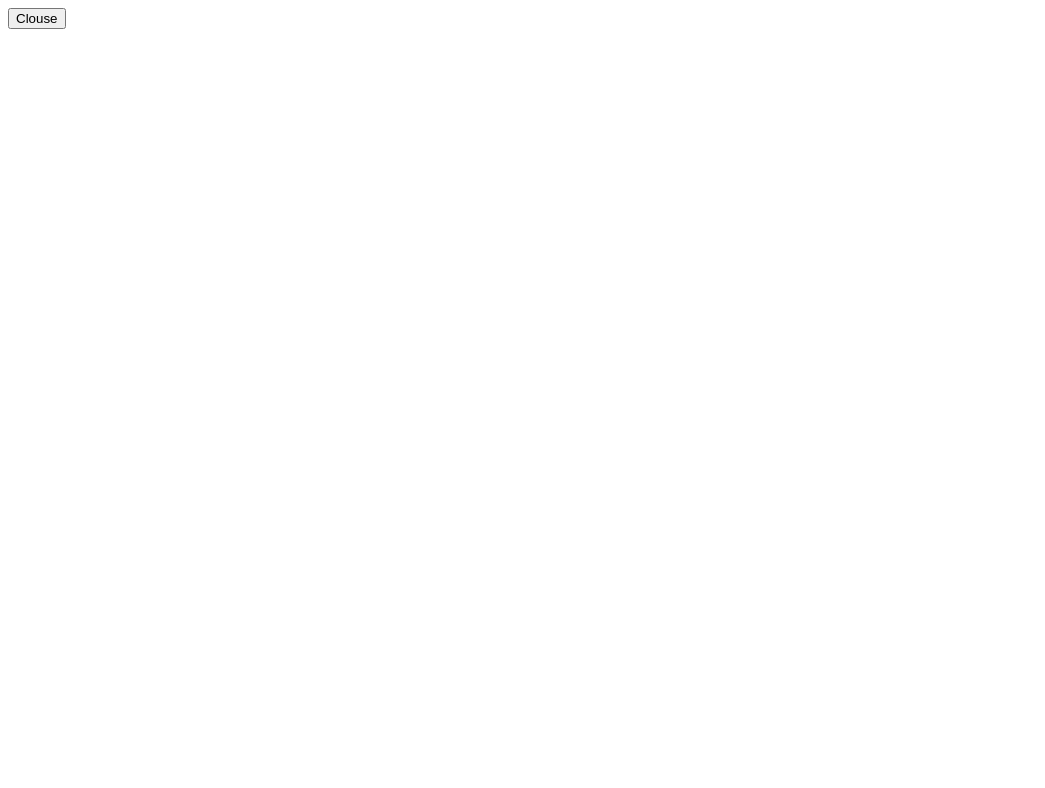
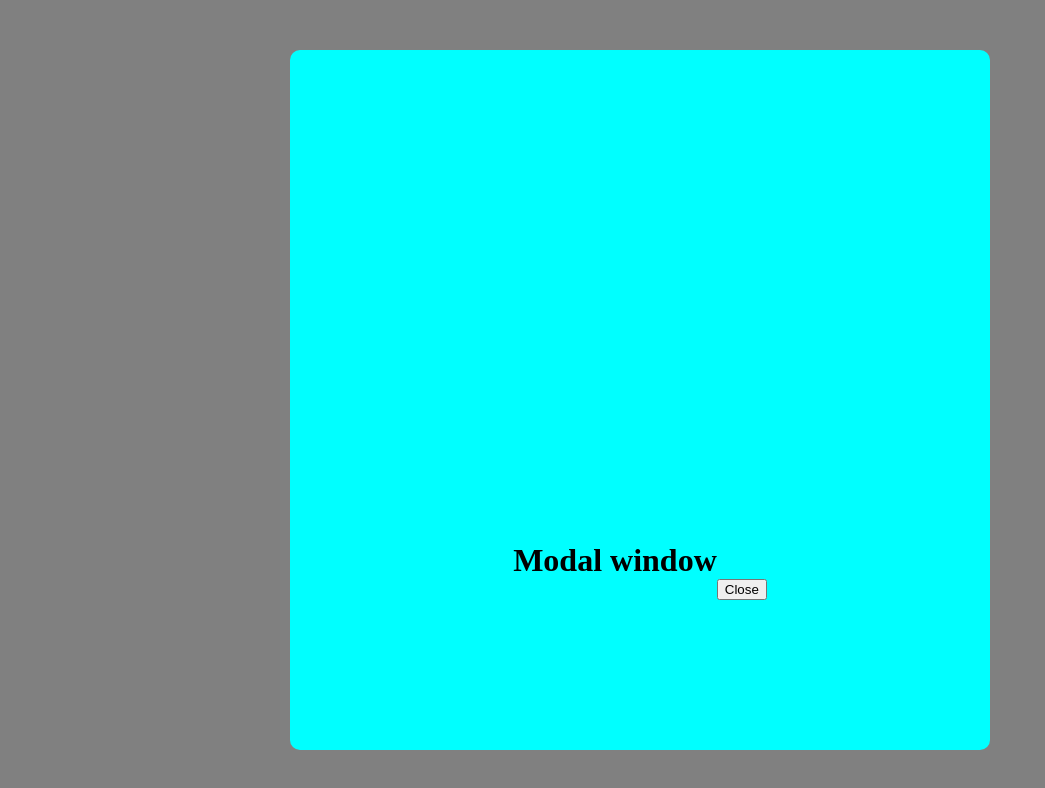
Before and after one commit to MariySemenenko/Modal_window, a plain HTML site: page index.html in a window 1280 px wide. Shown: the whole page, without its empty margins (0-1045 px from the left). Drawn offline with Linux system fonts and the light colour scheme.

Commit message:
modal window

```diff
--- a/index.html
+++ b/index.html
@@ -1,5 +1,6 @@
 <!DOCTYPE html>
 <html lang="en">
+    <h1>Reload the page</h1>
 <head>
     <meta charset="UTF-8">
     <meta http-equiv="X-UA-Compatible" content="IE=edge">
@@ -10,9 +11,10 @@
 <body>
 
 
-<div class="overlay">
+<div class="overlay hide">
     <div class="modal">
-        <button class="clouse">Clouse</button>
+        <h1>Modal window</h1>
+        <button class="close">Close</button>
     </div>
 </div>
 
--- a/index.js
+++ b/index.js
@@ -0,0 +1,32 @@
+// modal window avto open and close on click 'Close'
+
+
+
+// const overlay = document.querySelector('.overlay');
+// const closeBtn = document.querySelector('.close');
+
+// const showModal = () => {
+//     overlay.classList.remove('hide');//delete class hide
+
+// };
+
+// const hideModal = () => {
+//     overlay.classList.add('hide');//add class hide
+
+// };
+
+// addEventListener('DOMContentLoaded', showModal);
+// closeBtn.addEventListener('click', hideModal);
+
+//or
+
+
+const overlay = document.querySelector('.overlay');
+const closeBtn = document.querySelector('.close');
+
+const toggleModal = () => {
+overlay.classList.toggle('hide');//if is class hide => delete, if is not class hide => add
+}
+
+addEventListener('DOMContentLoaded', toggleModal);
+closeBtn.addEventListener('click', toggleModal);
--- a/styles.css
+++ b/styles.css
@@ -0,0 +1,31 @@
+
+
+/* overlay this styles on all window drey */
+.overlay {
+    position: fixed;
+    top: 0;
+    left: 0;
+    width: 100%;
+    height: 100%;
+    background-color: grey;
+    z-index: 1;
+    display: flex;
+}
+
+/* this modal window aqua */
+.modal {
+    width: 400px;
+    height: 400px;
+    background-color: aqua;
+    border-radius: 10px;
+    margin: auto;
+    padding: 150px;
+    display: flex;
+    justify-content: center;
+    align-items: flex-end;
+}
+
+/* hide aur modal on monitor */
+.hide {
+    display: none;
+}
```
